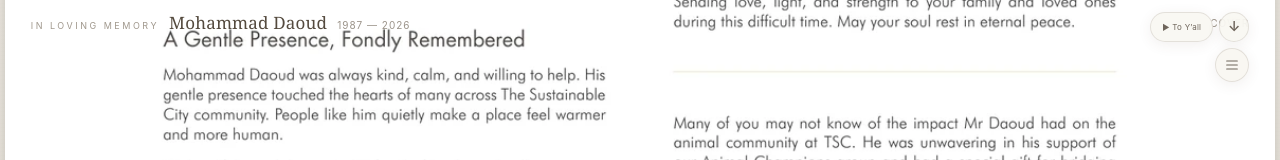
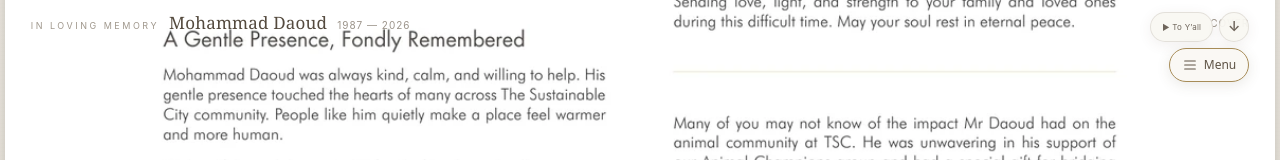
Before and after one commit to rainbum/daoud, a plain HTML site: page index.html in a window 1280 px wide. Shown: the top 160 px of the page. Drawn offline with Linux system fonts and the light colour scheme.

Commit message:
Make the isolated memorial menu clearly visible without changing the reader

```diff
--- a/index.html
+++ b/index.html
@@ -15,8 +15,8 @@
   <script defer src="https://cdn.jsdelivr.net/npm/page-flip@2.0.7/dist/js/page-flip.browser.min.js"></script>
   <script defer src="app.js?v=461"></script>
   <style id="daoud-menu-isolated">
-    #daoud-site-menu{position:absolute;z-index:48;right:clamp(16px,2.4vw,42px);top:48px;color:#6f665c;touch-action:manipulation;font-size:12px}
-    #daoud-site-menu>summary{display:grid;place-items:center;width:34px;height:34px;list-style:none;cursor:pointer;background:rgba(249,247,242,.94);border:1px solid rgba(77,65,49,.13);border-radius:50%;box-shadow:0 3px 14px rgba(83,70,52,.08);margin-left:auto}
+    #daoud-site-menu{position:absolute;z-index:1000;right:clamp(16px,2.4vw,42px);top:48px;display:block;visibility:visible;opacity:1;color:#5e5345;pointer-events:auto;touch-action:manipulation;font-size:12px}
+    #daoud-site-menu>summary{display:flex;align-items:center;justify-content:center;gap:6px;min-height:34px;padding:0 12px;list-style:none;cursor:pointer;background:#faf8f4;border:1px solid #a78c58;border-radius:999px;box-shadow:0 3px 14px rgba(83,70,52,.12);margin-left:auto;width:max-content;font:500 12px/1 system-ui,sans-serif;color:#5e5345;white-space:nowrap}
     #daoud-site-menu>summary::-webkit-details-marker{display:none}
     #daoud-site-menu>summary:focus-visible,#daoud-site-menu a:focus-visible{outline:2px solid #a78c58;outline-offset:2px}
     #daoud-site-menu nav{position:absolute;right:0;top:40px;width:174px;background:#faf8f4;border:1px solid rgba(77,65,49,.15);border-radius:12px;padding:5px;box-shadow:0 6px 20px #53463420}
@@ -43,7 +43,7 @@
     </div>
 
     <details id="daoud-site-menu">
-      <summary aria-label="Site menu" title="Menu"><svg width="16" height="16" viewBox="0 0 24 24" fill="none" stroke="currentColor" stroke-width="1.6" stroke-linecap="round" aria-hidden="true"><path d="M4 6h16M4 12h16M4 18h16"/></svg></summary>
+      <summary aria-label="Menu — Motivational Videos" title="Open site menu"><svg width="16" height="16" viewBox="0 0 24 24" fill="none" stroke="currentColor" stroke-width="1.6" stroke-linecap="round" aria-hidden="true"><path d="M4 6h16M4 12h16M4 18h16"/></svg><span>Menu</span></summary>
       <nav aria-label="Site navigation"><a href="./">Home</a><a href="./motivationalvids/">Motivational Videos</a></nav>
     </details>
 
```
